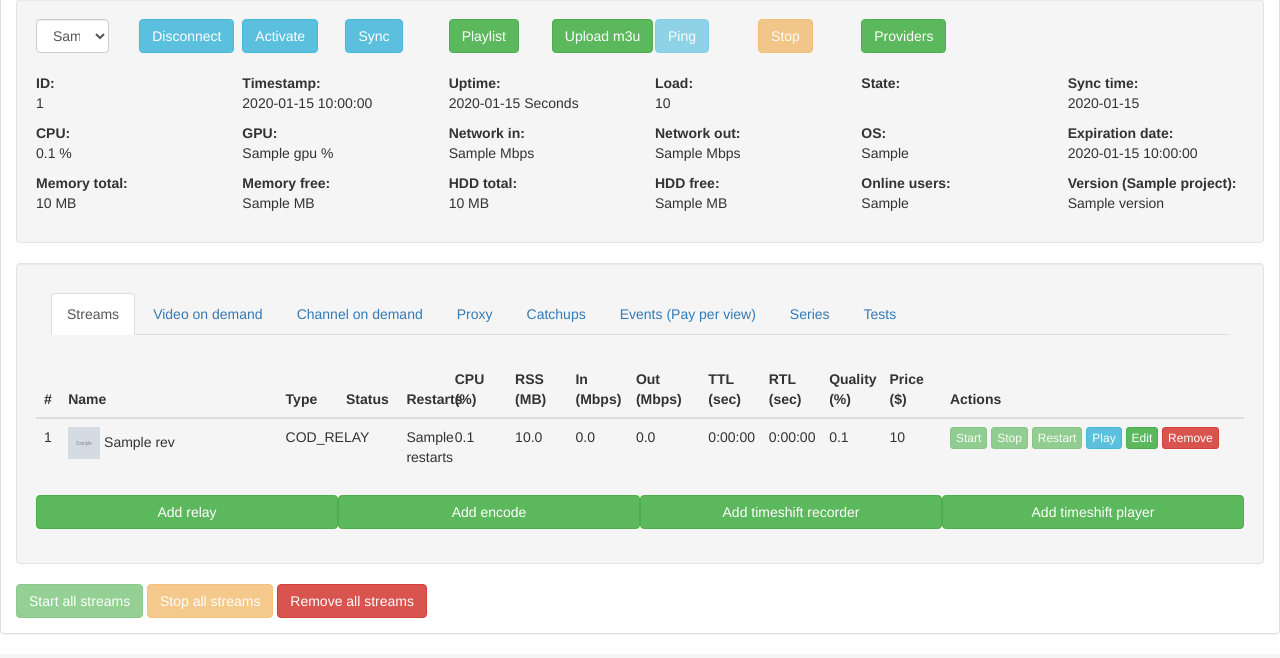
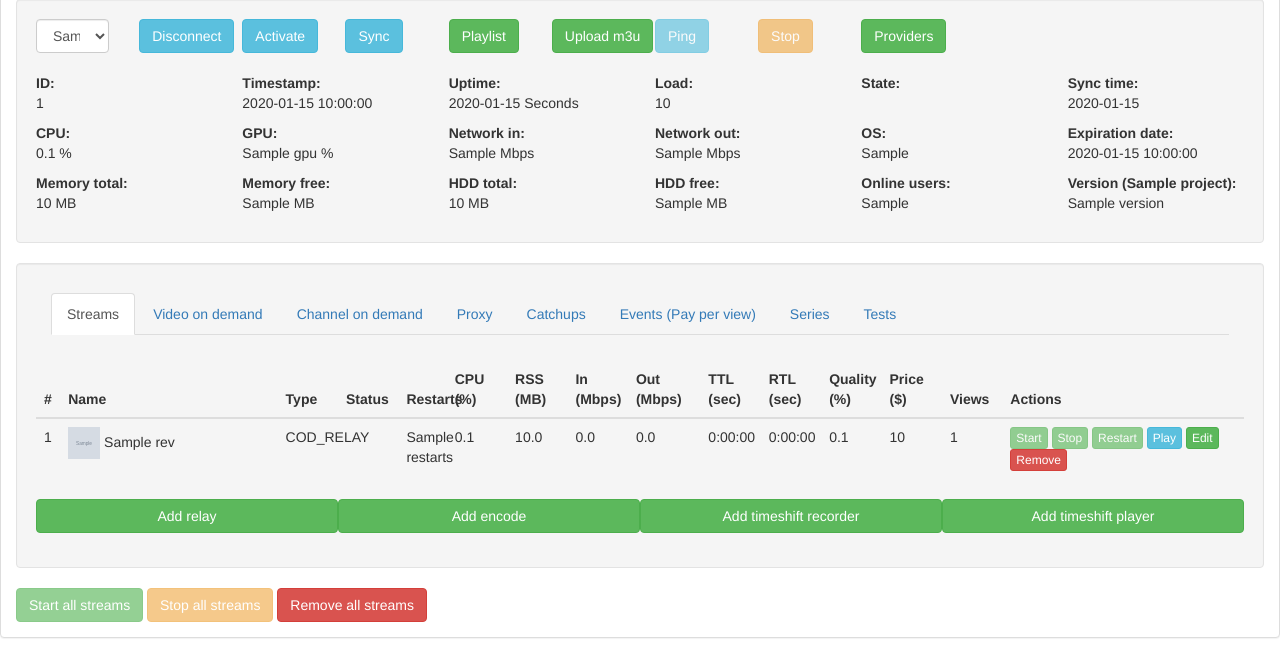
Before and after one commit to habiv/fastocloud_admin, a Python web app: template app/templates/provider/dashboard.html in a window 1280 px wide. Shown: the part 180-838 px from the top of the page. Before the commit the page ends 814 px from the top, so only its background shows below. Run offline with Jinja, Linux system fonts and the light colour scheme; the template is opened without the code that fills it: most values are stand-ins (such as "Sample title", 1, 10 or a date in 2020); grey boxes marked "Sample" are stand-in pictures; some libraries are stand-ins or nearby versions.

Commit message:
View count

```diff
--- a/app/templates/provider/dashboard.html
+++ b/app/templates/provider/dashboard.html
@@ -46,9 +46,13 @@ Dashboard | {{ config['PUBLIC_CONFIG'].site.title }}
         th.stream_price {
             width: 5%;
         }
+        th.stream_view {
+            width: 5%
+        }
         th.stream_actions {
-            width: 25%;
+            width: 20%;
         }
+
 </style>
 {{super()}}
 {% endblock %}
@@ -333,6 +337,7 @@ Dashboard | {{ config['PUBLIC_CONFIG'].site.title }}
                                         <th class="stream_live_time">RTL (sec)</th>
                                         <th class="stream_quality">Quality (%)</th>
                                         <th class="stream_price">Price ($)</th>
+                                        <th class="stream_view">Views</th>
                                         <th class="stream_actions">Actions</th>
                                     </tr>
                                     </thead>
@@ -367,6 +372,7 @@ Dashboard | {{ config['PUBLIC_CONFIG'].site.title }}
                                         <td>{{ rev.quality | round(2, 'floor') }}
                                         </td>
                                         <td>{{ rev.price }}</td>
+                                        <td>{{ rev.view_count }}</td>
                                         <td>
                                             <button type="submit"
                                                     {% if (service.status== service.status.ACTIVE) %}
@@ -479,6 +485,7 @@ Dashboard | {{ config['PUBLIC_CONFIG'].site.title }}
                                         <th class="stream_live_time">RTL (sec)</th>
                                         <th class="stream_quality">Quality (%)</th>
                                         <th class="stream_price">Price ($)</th>
+                                        <th class="stream_view">Views</th>
                                         <th class="stream_actions">Actions</th>
                                     </tr>
                                     </thead>
@@ -513,6 +520,7 @@ Dashboard | {{ config['PUBLIC_CONFIG'].site.title }}
                                         <td>{{ (vod.timestamp - vod.loop_start_time)/1000 }}</td>
                                         <td>{{ vod.quality | round(2, 'floor') }}</td>
                                         <td>{{ vod.price }}</td>
+                                        <td>{{ vod.view_count }}</td>
                                         <td>
                                             <button type="submit"
                                                     {% if (service.status== service.status.ACTIVE) %}
@@ -599,6 +607,7 @@ Dashboard | {{ config['PUBLIC_CONFIG'].site.title }}
                                         <th class="stream_live_time">RTL (sec)</th>
                                         <th class="stream_quality">Quality (%)</th>
                                         <th class="stream_price">Price ($)</th>
+                                        <th class="stream_view">Views</th>
                                         <th class="stream_actions">Actions</th>
                                     </tr>
                                     </thead>
@@ -633,6 +642,7 @@ Dashboard | {{ config['PUBLIC_CONFIG'].site.title }}
                                         <td>{{ (cod.timestamp - cod.loop_start_time)/1000 }}</td>
                                         <td>{{ cod.quality | round(2, 'floor') }}</td>
                                         <td>{{ cod.price }}</td>
+                                        <td>{{ cod.view_count }}</td>
                                         <td>
                                             <button type="submit"
                                                     {% if (service.status== service.status.ACTIVE) %}
@@ -728,6 +738,7 @@ Dashboard | {{ config['PUBLIC_CONFIG'].site.title }}
                                         <th class="stream_name">Name</th>
                                         <th class="stream_type">Type</th>
                                         <th class="stream_price">Price ($)</th>
+                                        <th class="stream_view">Views</th>
                                         <th class="stream_actions">Actions</th>
                                     </tr>
                                     </thead>
@@ -747,6 +758,7 @@ Dashboard | {{ config['PUBLIC_CONFIG'].site.title }}
                                             'VOD_RELAY', 'VOD_ENCODE','COD_RELAY', 'COD_ENCODE', 'EVENT'][proxy.type] }}
                                         </td>
                                         <td>{{ proxy.price }}</td>
+                                        <td>{{ proxy.view_count }}</td>
                                         <td>
                                             <a href="{{ url_for('StreamView:play', sid=proxy.id) }}"
                                                class="btn btn-info btn-xs"
@@ -797,6 +809,7 @@ Dashboard | {{ config['PUBLIC_CONFIG'].site.title }}
                                         <th class="stream_live_time">RTL (sec)</th>
                                         <th class="stream_quality">Quality (%)</th>
                                         <th class="stream_price">Price ($)</th>
+                                        <th class="stream_view">Views</th>
                                         <th class="stream_actions">Actions</th>
                                     </tr>
                                     </thead>
@@ -820,10 +833,12 @@ Dashboard | {{ config['PUBLIC_CONFIG'].site.title }}
                                         <td>{{ catchup.restarts }}</td>
                                         <td>{{ catchup.cpu | round(2, 'floor') }}</td>
                                         <td>{{ (catchup.rss / (1024 * 1024)) | round(4, 'floor') }}</td>
-                                        <td>{{ (catchup.input_streams|sum(attribute='bps') / (1024 * 1024 / 8)) | round(4,
+                                        <td>{{ (catchup.input_streams|sum(attribute='bps') / (1024 * 1024 / 8)) |
+                                            round(4,
                                             'floor') }}
                                         </td>
-                                        <td>{{ (catchup.output_streams|sum(attribute='bps') / (1024 * 1024 / 8))| round(4,
+                                        <td>{{ (catchup.output_streams|sum(attribute='bps') / (1024 * 1024 / 8))|
+                                            round(4,
                                             'floor') }}
                                         </td>
                                         <td>{{ (catchup.timestamp - catchup.start_time)/1000 }}</td>
@@ -831,6 +846,7 @@ Dashboard | {{ config['PUBLIC_CONFIG'].site.title }}
                                         <td>{{ catchup.quality | round(2, 'floor') }}
                                         </td>
                                         <td>{{ catchup.price }}</td>
+                                        <td>{{ catchup.view_count }}</td>
                                         <td>
                                             <button type="submit"
                                                     {% if (service.status== service.status.ACTIVE) %}
@@ -932,6 +948,7 @@ Dashboard | {{ config['PUBLIC_CONFIG'].site.title }}
                                         <th class="stream_live_time">RTL (sec)</th>
                                         <th class="stream_quality">Quality (%)</th>
                                         <th class="stream_price">Price ($)</th>
+                                        <th class="stream_view">Views</th>
                                         <th class="stream_actions">Actions</th>
                                     </tr>
                                     </thead>
@@ -967,6 +984,7 @@ Dashboard | {{ config['PUBLIC_CONFIG'].site.title }}
                                         <td>{{ (event.timestamp - event.loop_start_time)/1000 }}</td>
                                         <td>{{ event.quality | round(2, 'floor') }}</td>
                                         <td>{{ event.price }}</td>
+                                        <td>{{ event.view_count }}</td>
                                         <td>
                                             <button type="submit"
                                                     {% if (service.status== service.status.ACTIVE) %}
@@ -1075,6 +1093,7 @@ Dashboard | {{ config['PUBLIC_CONFIG'].site.title }}
                                         <th class="stream_live_time">RTL (sec)</th>
                                         <th class="stream_quality">Quality (%)</th>
                                         <th class="stream_price">Price ($)</th>
+                                        <th class="stream_view">Views</th>
                                         <th class="stream_actions">Actions</th>
                                     </tr>
                                     </thead>
@@ -1109,6 +1128,7 @@ Dashboard | {{ config['PUBLIC_CONFIG'].site.title }}
                                         <td>{{ test.quality | round(2, 'floor') }}
                                         </td>
                                         <td>{{ test.price }}</td>
+                                        <td>{{ test.view_count }}</td>
                                         <td>
                                             <button type="submit"
                                                     {% if (service.status== service.status.ACTIVE) %}
@@ -1696,5 +1716,6 @@ Dashboard | {{ config['PUBLIC_CONFIG'].site.title }}
             }
         });
     }
+
 </script>
 {% endblock %}
```
